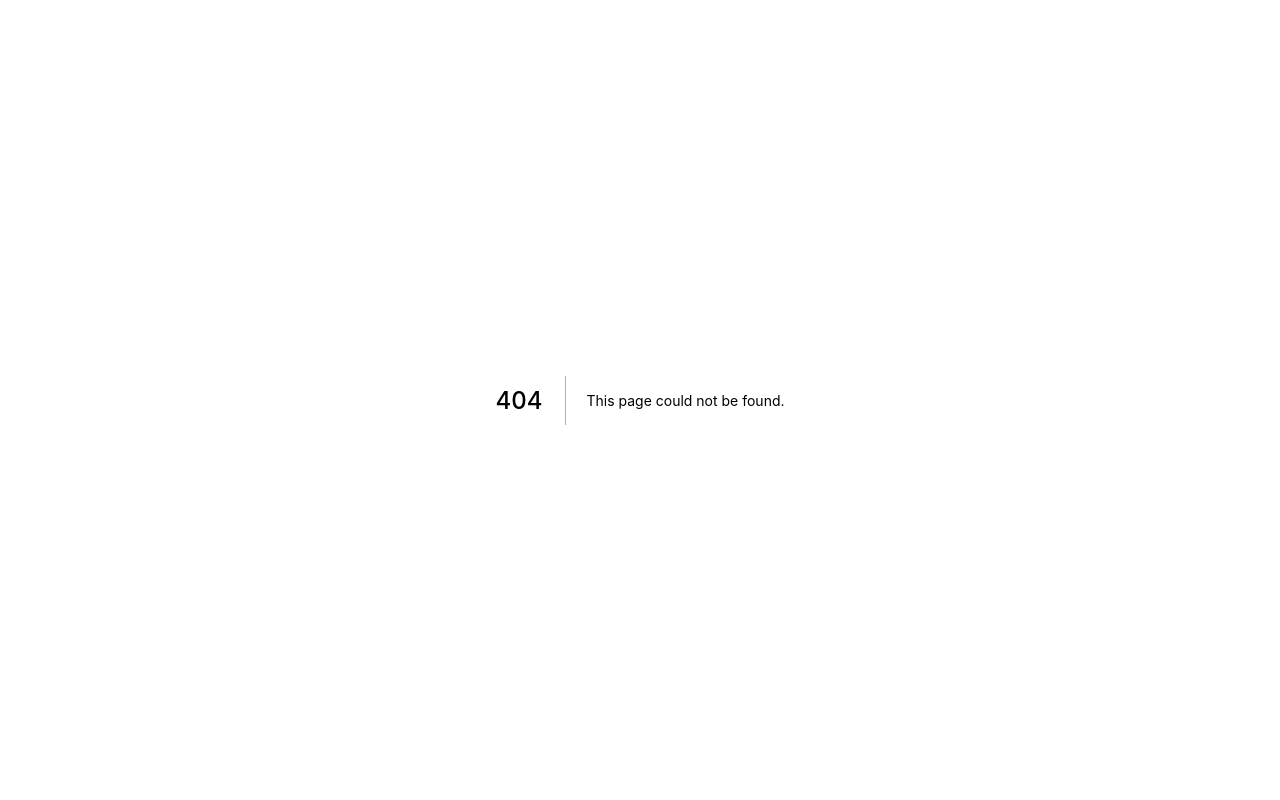
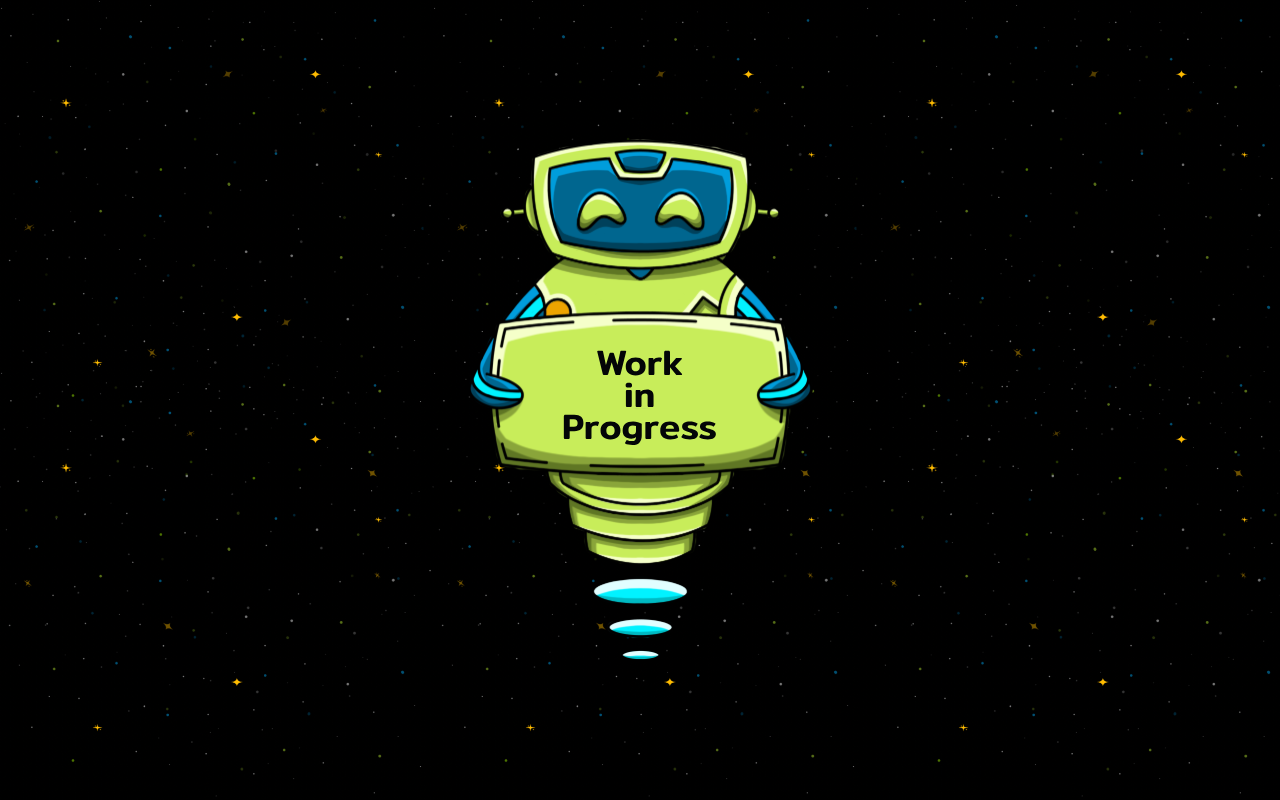
Before and after one commit to ncodes/website, a Next.js app: page /work-in-progress in a window 1280 px wide. Before the commit this address had no page. Built offline with nearby package versions, Linux system fonts and the light colour scheme.

Commit message:
feat: work in progress page

```diff
--- /dev/null
+++ b/pages/work-in-progress.tsx
@@ -0,0 +1,33 @@
+/* eslint-disable @next/next/no-img-element */
+import type { NextPage } from "next"
+import Head from "next/head"
+import Image from "next/image"
+
+const WorkInProgress: NextPage = function () {
+  return (
+    <>
+      <Head>
+        <title>Joint - Decentralized P2P trading</title>
+        <link rel="icon" href="./favicon.ico" />
+      </Head>
+
+      <section>
+        <div className="flex justify-center items-center bg-repeat bg-[url('/mobile-stars.webp')]
+          bg-contain bg-top xl:bg-bottom px-[12px] w-[100vw] h-[100vh]">
+          <div className="relative overflow-hidden w-[250px] 2xs:w-[345px] h-[380px] 2xs:h-[523px]">
+            <Image
+              className="!relative object-cover w-full h-full"
+              src="/bot-holding-card.svg"
+              alt="asset-logo"
+              layout="fill"
+              quality={100}
+              priority
+            />
+          </div>
+        </div>
+      </section>
+    </>
+  )
+}
+
+export default WorkInProgress
```
Also changed, not shown: public/bot-holding-card.svg (added).
